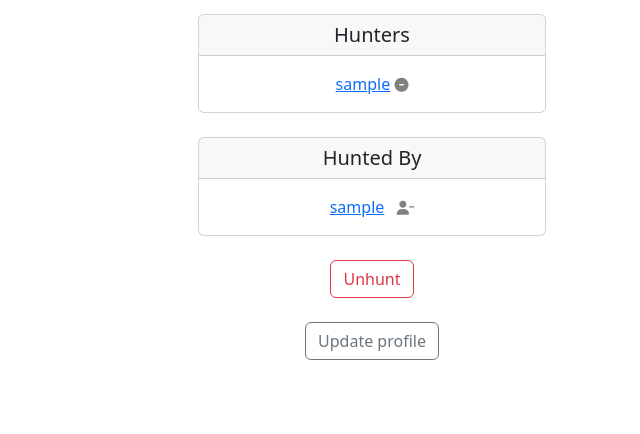
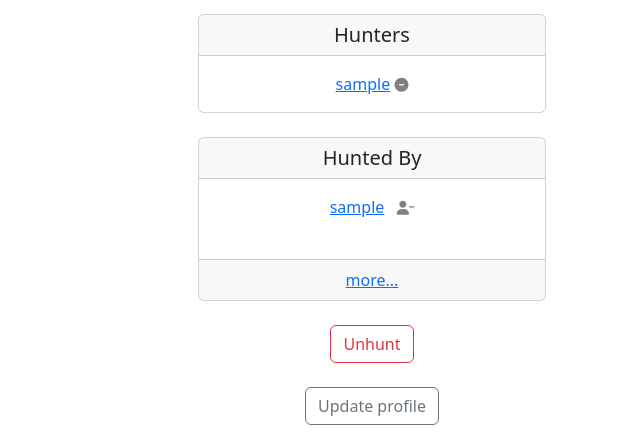
Before and after one commit to shahriaarrr/SHAZAM, a Django app: page /profile/1 in a window 1280 px wide. Shown: the part 366-800 px from the top of the page, without its empty margins (640-1280 px from the left). Run offline with Django 4.2, Linux system fonts and the light colour scheme; a user stored in the database is signed in; tables that the repository leaves empty hold one stand-in row (values such as "Sample post"); grey boxes marked "Sample" are stand-in pictures; some libraries are stand-ins or nearby versions.

Commit message:
add link in profile page to followers list page

```diff
--- a/shazam/templates/profile.html
+++ b/shazam/templates/profile.html
@@ -108,7 +108,7 @@
                     <h5 class="card-header">Hunted By</h5>
                     <div class="card-body">
                         <p class="card-text">
-                            {% for hunting in profile.hunted_by.all %}
+                            {% for hunting in profile.hunted_by.all|slice:3 %}
                                 <a href="{% url 'profile' hunting.user.id %}">{{ hunting }}</a
                                 >&nbsp;&nbsp;
                                 {% if hunting in profile.hunters.all %}
@@ -122,7 +122,13 @@
                                 {% endif %}
                                 <br/>
                             {% endfor %}
+                            <br/>
                         </p>
+                    </div>
+                    <div class="card-footer">
+                        <a href="{% url 'hunters' profile.user.id %}">
+                            more...
+                        </a>
                     </div>
                 </div>
                 <br/>
```
